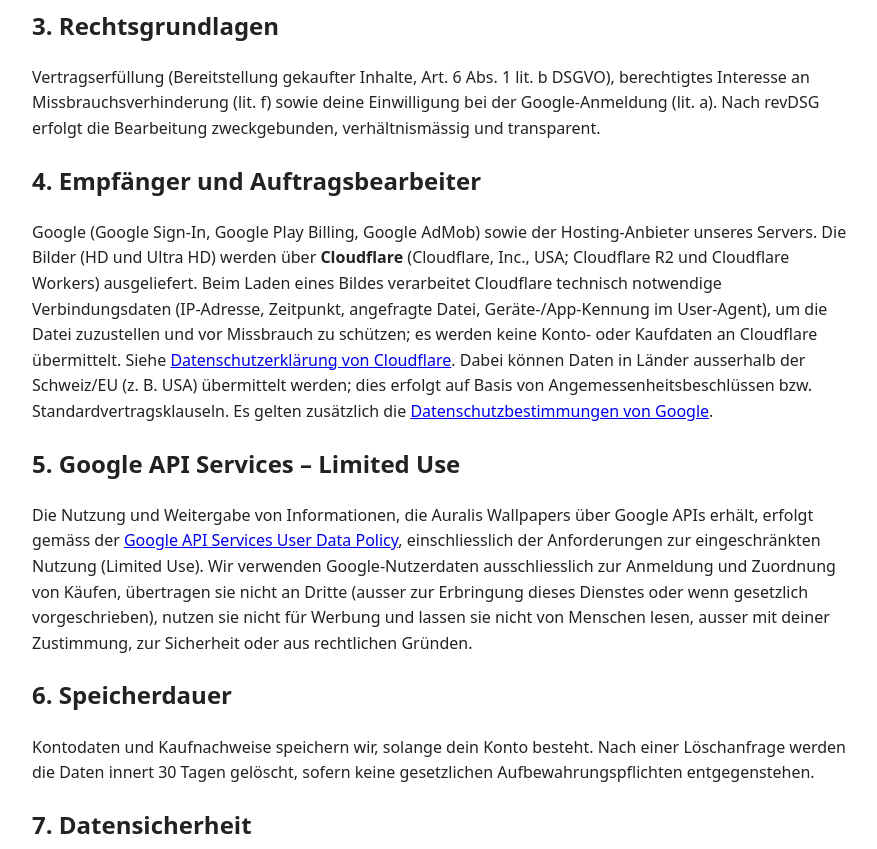
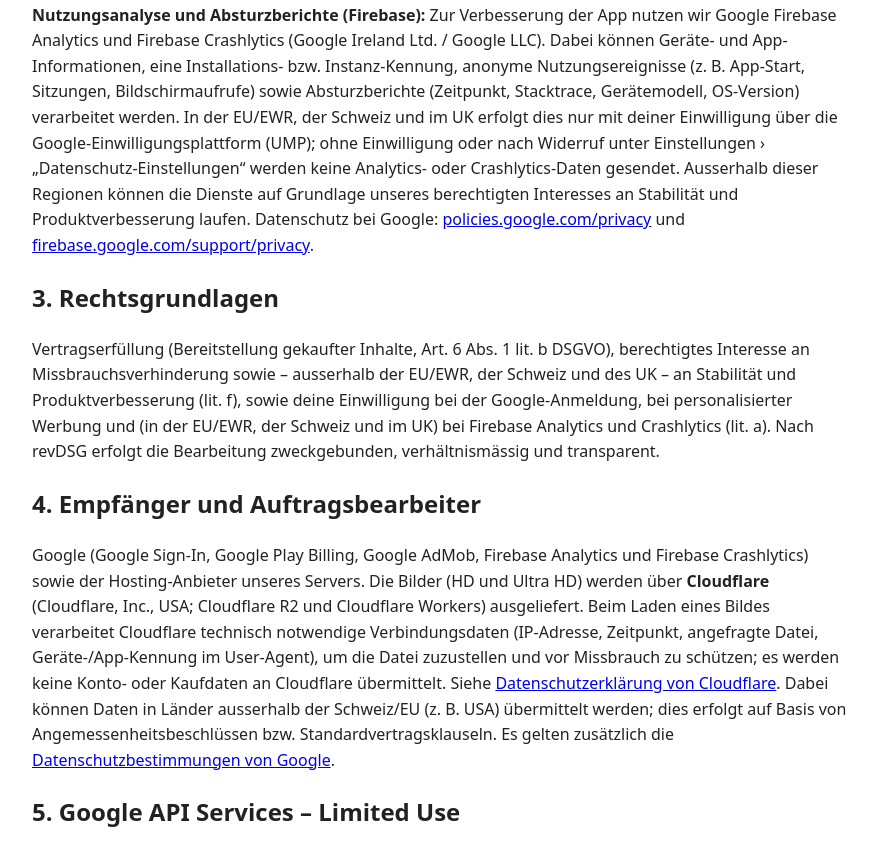
Before and after one commit to martinlekaj91-bit/bildershop, a plain HTML site: page datenschutz.html in a window 1280 px wide. Shown: the part 1190-2039 px from the top of the page, without its empty margins (198-1075 px from the left). Drawn offline with Linux system fonts and the light colour scheme.

Commit message:
Datenschutz v1.49: Firebase Analytics und Crashlytics (Stand 24.11.2026)

```diff
--- a/datenschutz.html
+++ b/datenschutz.html
@@ -8,8 +8,9 @@
 <li><b>Speicherzugriff:</b> Die App speichert heruntergeladene Bilder in der Galerie deines Geräts. Wir lesen keine anderen Dateien aus.</li></ul>
 <p><b>Werbung (Google AdMob):</b> Nutzer ohne Abo sehen Werbung von Google AdMob (Google Ireland Ltd. / Google LLC): ein freiwilliges Belohnungsvideo (1 Bild gratis in 4K) und vor jedem Gratis-Download (Speichern oder als Hintergrund festlegen in Gratis-Qualität) eine kurze Vollbild-Werbung. Dabei verarbeitet Google die Werbe-ID des Geräts (Android Advertising ID), IP-Adresse, Geräte- und App-Informationen sowie Interaktionen mit Anzeigen, um Anzeigen auszuliefern, zu messen, Betrug zu verhindern und – nur mit deiner Einwilligung – personalisierte Werbung zu zeigen. In der EU/EWR, der Schweiz und im UK fragen wir vorher über die Google-Einwilligungsplattform (UMP) nach deiner Einwilligung; du kannst sie jederzeit unter Einstellungen › „Datenschutz-Einstellungen“ ändern. Die Werbe-ID kannst du in den Android-Einstellungen zurücksetzen oder löschen. Abonnenten sehen keine Werbung. Datenschutz bei Google: <a href="https://policies.google.com/technologies/partner-sites">policies.google.com/technologies/partner-sites</a>. Wir verkaufen keine Daten.</p>
 <p><b>YouTube-Hinweis (eigene Werbung):</b> Gelegentlich (bei jeder 3. Werbeunterbrechung oder wenn gerade keine Google-Werbung verfügbar ist, nur ohne Abo) zeigen wir statt Google-Werbung ein Kärtchen zum YouTube-Kanal „FR Rankings“ mit einem eingebetteten YouTube-Short. Der Player wird über den erweiterten Datenschutzmodus (youtube-nocookie.com) von Google Ireland Ltd. / Google LLC geladen und startet stumm. Dabei werden technisch notwendige Daten wie IP-Adresse, Geräte- und Browserinformationen an YouTube/Google übermittelt; bei Interaktion mit dem Video kann YouTube weitere Daten verarbeiten und Cookies bzw. lokale Speicher setzen. Ohne Internet wird nur ein in der App gespeichertes Vorschaubild gezeigt. Der Button „Kanal ansehen“ öffnet YouTube ausserhalb der App. Siehe <a href="https://policies.google.com/privacy">Datenschutzbestimmungen von Google</a>.</p>
-<h2>3. Rechtsgrundlagen</h2><p>Vertragserfüllung (Bereitstellung gekaufter Inhalte, Art. 6 Abs. 1 lit. b DSGVO), berechtigtes Interesse an Missbrauchsverhinderung (lit. f) sowie deine Einwilligung bei der Google-Anmeldung (lit. a). Nach revDSG erfolgt die Bearbeitung zweckgebunden, verhältnismässig und transparent.</p>
-<h2>4. Empfänger und Auftragsbearbeiter</h2><p>Google (Google Sign-In, Google Play Billing, Google AdMob) sowie der Hosting-Anbieter unseres Servers. Die Bilder (HD und Ultra HD) werden über <b>Cloudflare</b> (Cloudflare, Inc., USA; Cloudflare R2 und Cloudflare Workers) ausgeliefert. Beim Laden eines Bildes verarbeitet Cloudflare technisch notwendige Verbindungsdaten (IP-Adresse, Zeitpunkt, angefragte Datei, Geräte-/App-Kennung im User-Agent), um die Datei zuzustellen und vor Missbrauch zu schützen; es werden keine Konto- oder Kaufdaten an Cloudflare übermittelt. Siehe <a href="https://www.cloudflare.com/privacypolicy/">Datenschutzerklärung von Cloudflare</a>. Dabei können Daten in Länder ausserhalb der Schweiz/EU (z.&nbsp;B. USA) übermittelt werden; dies erfolgt auf Basis von Angemessenheitsbeschlüssen bzw. Standardvertragsklauseln. Es gelten zusätzlich die <a href="https://policies.google.com/privacy">Datenschutzbestimmungen von Google</a>.</p>
+<p><b>Nutzungsanalyse und Absturzberichte (Firebase):</b> Zur Verbesserung der App nutzen wir Google Firebase Analytics und Firebase Crashlytics (Google Ireland Ltd. / Google LLC). Dabei können Geräte- und App-Informationen, eine Installations- bzw. Instanz-Kennung, anonyme Nutzungsereignisse (z.&nbsp;B. App-Start, Sitzungen, Bildschirmaufrufe) sowie Absturzberichte (Zeitpunkt, Stacktrace, Gerätemodell, OS-Version) verarbeitet werden. In der EU/EWR, der Schweiz und im UK erfolgt dies nur mit deiner Einwilligung über die Google-Einwilligungsplattform (UMP); ohne Einwilligung oder nach Widerruf unter Einstellungen › „Datenschutz-Einstellungen“ werden keine Analytics- oder Crashlytics-Daten gesendet. Ausserhalb dieser Regionen können die Dienste auf Grundlage unseres berechtigten Interesses an Stabilität und Produktverbesserung laufen. Datenschutz bei Google: <a href="https://policies.google.com/privacy">policies.google.com/privacy</a> und <a href="https://firebase.google.com/support/privacy">firebase.google.com/support/privacy</a>.</p>
+<h2>3. Rechtsgrundlagen</h2><p>Vertragserfüllung (Bereitstellung gekaufter Inhalte, Art. 6 Abs. 1 lit. b DSGVO), berechtigtes Interesse an Missbrauchsverhinderung sowie – ausserhalb der EU/EWR, der Schweiz und des UK – an Stabilität und Produktverbesserung (lit. f), sowie deine Einwilligung bei der Google-Anmeldung, bei personalisierter Werbung und (in der EU/EWR, der Schweiz und im UK) bei Firebase Analytics und Crashlytics (lit. a). Nach revDSG erfolgt die Bearbeitung zweckgebunden, verhältnismässig und transparent.</p>
+<h2>4. Empfänger und Auftragsbearbeiter</h2><p>Google (Google Sign-In, Google Play Billing, Google AdMob, Firebase Analytics und Firebase Crashlytics) sowie der Hosting-Anbieter unseres Servers. Die Bilder (HD und Ultra HD) werden über <b>Cloudflare</b> (Cloudflare, Inc., USA; Cloudflare R2 und Cloudflare Workers) ausgeliefert. Beim Laden eines Bildes verarbeitet Cloudflare technisch notwendige Verbindungsdaten (IP-Adresse, Zeitpunkt, angefragte Datei, Geräte-/App-Kennung im User-Agent), um die Datei zuzustellen und vor Missbrauch zu schützen; es werden keine Konto- oder Kaufdaten an Cloudflare übermittelt. Siehe <a href="https://www.cloudflare.com/privacypolicy/">Datenschutzerklärung von Cloudflare</a>. Dabei können Daten in Länder ausserhalb der Schweiz/EU (z.&nbsp;B. USA) übermittelt werden; dies erfolgt auf Basis von Angemessenheitsbeschlüssen bzw. Standardvertragsklauseln. Es gelten zusätzlich die <a href="https://policies.google.com/privacy">Datenschutzbestimmungen von Google</a>.</p>
 <h2>5. Google API Services – Limited Use</h2><p>Die Nutzung und Weitergabe von Informationen, die Auralis Wallpapers über Google APIs erhält, erfolgt gemäss der <a href="https://developers.google.com/terms/api-services-user-data-policy">Google API Services User Data Policy</a>, einschliesslich der Anforderungen zur eingeschränkten Nutzung (Limited Use). Wir verwenden Google-Nutzerdaten ausschliesslich zur Anmeldung und Zuordnung von Käufen, übertragen sie nicht an Dritte (ausser zur Erbringung dieses Dienstes oder wenn gesetzlich vorgeschrieben), nutzen sie nicht für Werbung und lassen sie nicht von Menschen lesen, ausser mit deiner Zustimmung, zur Sicherheit oder aus rechtlichen Gründen.</p>
 <h2>6. Speicherdauer</h2><p>Kontodaten und Kaufnachweise speichern wir, solange dein Konto besteht. Nach einer Löschanfrage werden die Daten innert 30 Tagen gelöscht, sofern keine gesetzlichen Aufbewahrungspflichten entgegenstehen.</p>
 <h2>7. Datensicherheit</h2><p>Die Übertragung erfolgt verschlüsselt (HTTPS). Der Zugriff auf gespeicherte Daten ist beschränkt.</p>
@@ -21,8 +22,9 @@
 <p><b>Data we process:</b> If you sign in with Google: your name, email address, profile picture and Google user ID, used only to link purchases and your subscription to your account. Purchase data: purchased image IDs, subscription status and Google Play purchase tokens, used to verify and restore purchases. Payments are handled entirely by Google Play Billing; we never receive card details. The app saves downloaded images to your device gallery and reads no other files. Ads are described below; we do not sell data.</p>
 <p><b>Advertising (Google AdMob):</b> Users without a subscription see ads from Google AdMob (Google Ireland Ltd. / Google LLC): an optional rewarded video (1 free 4K image) and a short full-screen ad before every free download (saving or setting as wallpaper in free quality). Google processes the device advertising ID (Android Advertising ID), IP address, device and app information and ad interactions to serve and measure ads, prevent fraud and – only with your consent – show personalised ads. In the EU/EEA, Switzerland and the UK we ask for consent first via Google's User Messaging Platform (UMP); change it any time under Settings › "Privacy settings". You can reset or delete the advertising ID in Android settings. Subscribers see no ads. See <a href="https://policies.google.com/technologies/partner-sites">policies.google.com/technologies/partner-sites</a>. We do not sell data.</p>
 <p><b>YouTube notice (house ad):</b> Occasionally (every 3rd ad break or when no Google ad is available, only without a subscription) we show a card for the YouTube channel "FR Rankings" with an embedded YouTube Short instead of a Google ad. The player is loaded in privacy-enhanced mode (youtube-nocookie.com) from Google Ireland Ltd. / Google LLC and starts muted. Technically necessary data such as IP address and device/browser information is sent to YouTube/Google; if you interact with the video, YouTube may process further data and set cookies or local storage. Offline, only a thumbnail stored in the app is shown. "Watch channel" opens YouTube outside the app. See <a href="https://policies.google.com/privacy">Google privacy policy</a>.</p>
-<p><b>Legal bases:</b> performance of contract, legitimate interest (fraud prevention), consent (Google Sign-In, personalised ads).</p>
-<p><b>Recipients:</b> Google (Sign-In, Play Billing, AdMob) and our server hosting provider. Images (HD and Ultra HD) are delivered via <b>Cloudflare</b> (Cloudflare, Inc., USA; Cloudflare R2 and Workers), which processes technically necessary connection data (IP address, time, requested file, user agent) to deliver files and prevent abuse; no account or purchase data is sent to Cloudflare (<a href="https://www.cloudflare.com/privacypolicy/">Cloudflare privacy policy</a>); transfers outside Switzerland/EU (e.g. USA) rely on adequacy decisions or standard contractual clauses.</p>
+<p><b>Analytics and crash reports (Firebase):</b> To improve the app we use Google Firebase Analytics and Firebase Crashlytics (Google Ireland Ltd. / Google LLC). This may process device and app information, an installation or instance identifier, anonymous usage events (e.g. app open, sessions, screen views) and crash reports (time, stack trace, device model, OS version). In the EU/EEA, Switzerland and the UK this happens only with your consent via Google's User Messaging Platform (UMP); if you decline or later withdraw consent under Settings › "Privacy settings", no Analytics or Crashlytics data is sent. Outside those regions the services may run on the basis of our legitimate interest in stability and product improvement. See <a href="https://policies.google.com/privacy">policies.google.com/privacy</a> and <a href="https://firebase.google.com/support/privacy">firebase.google.com/support/privacy</a>.</p>
+<p><b>Legal bases:</b> performance of contract, legitimate interest (fraud prevention; and, outside the EU/EEA, Switzerland and the UK, stability and product improvement), consent (Google Sign-In, personalised ads, and – in the EU/EEA, Switzerland and the UK – Firebase Analytics and Crashlytics).</p>
+<p><b>Recipients:</b> Google (Sign-In, Play Billing, AdMob, Firebase Analytics and Firebase Crashlytics) and our server hosting provider. Images (HD and Ultra HD) are delivered via <b>Cloudflare</b> (Cloudflare, Inc., USA; Cloudflare R2 and Workers), which processes technically necessary connection data (IP address, time, requested file, user agent) to deliver files and prevent abuse; no account or purchase data is sent to Cloudflare (<a href="https://www.cloudflare.com/privacypolicy/">Cloudflare privacy policy</a>); transfers outside Switzerland/EU (e.g. USA) rely on adequacy decisions or standard contractual clauses.</p>
 <p><b>Limited Use:</b> Auralis Wallpapers's use and transfer of information received from Google APIs adheres to the <a href="https://developers.google.com/terms/api-services-user-data-policy">Google API Services User Data Policy</a>, including the Limited Use requirements.</p>
 <p><b>Retention:</b> as long as your account exists; deleted within 30 days of a deletion request unless legal retention applies.</p>
 <p><b>Your rights:</b> access, rectification, erasure, restriction, portability, objection, withdrawal of consent, and complaint to the FDPIC or an EU supervisory authority. Contact martinlekaj91@gmail.com. See <a href="loeschung.html">account &amp; data deletion</a>.</p>
```
